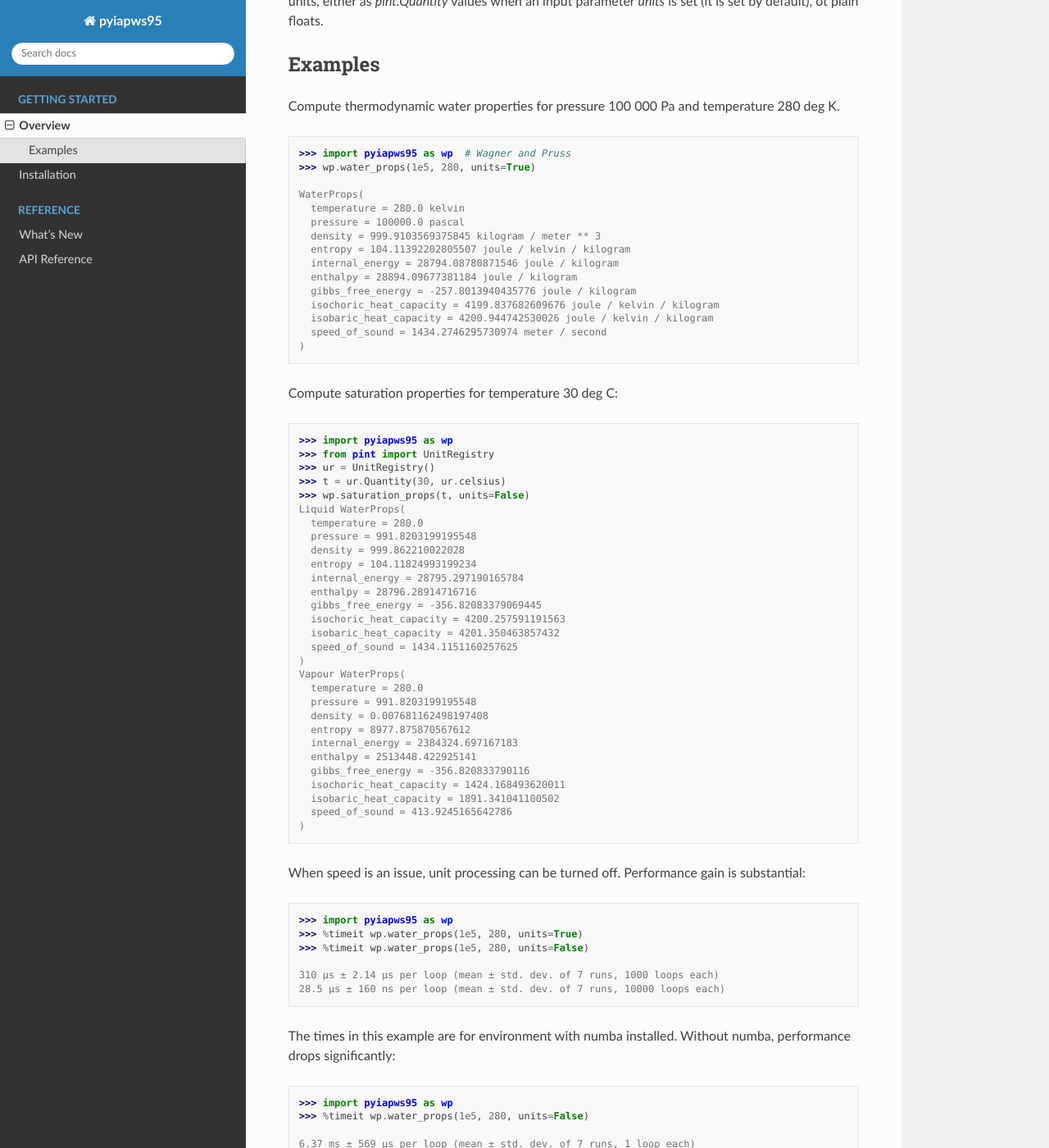
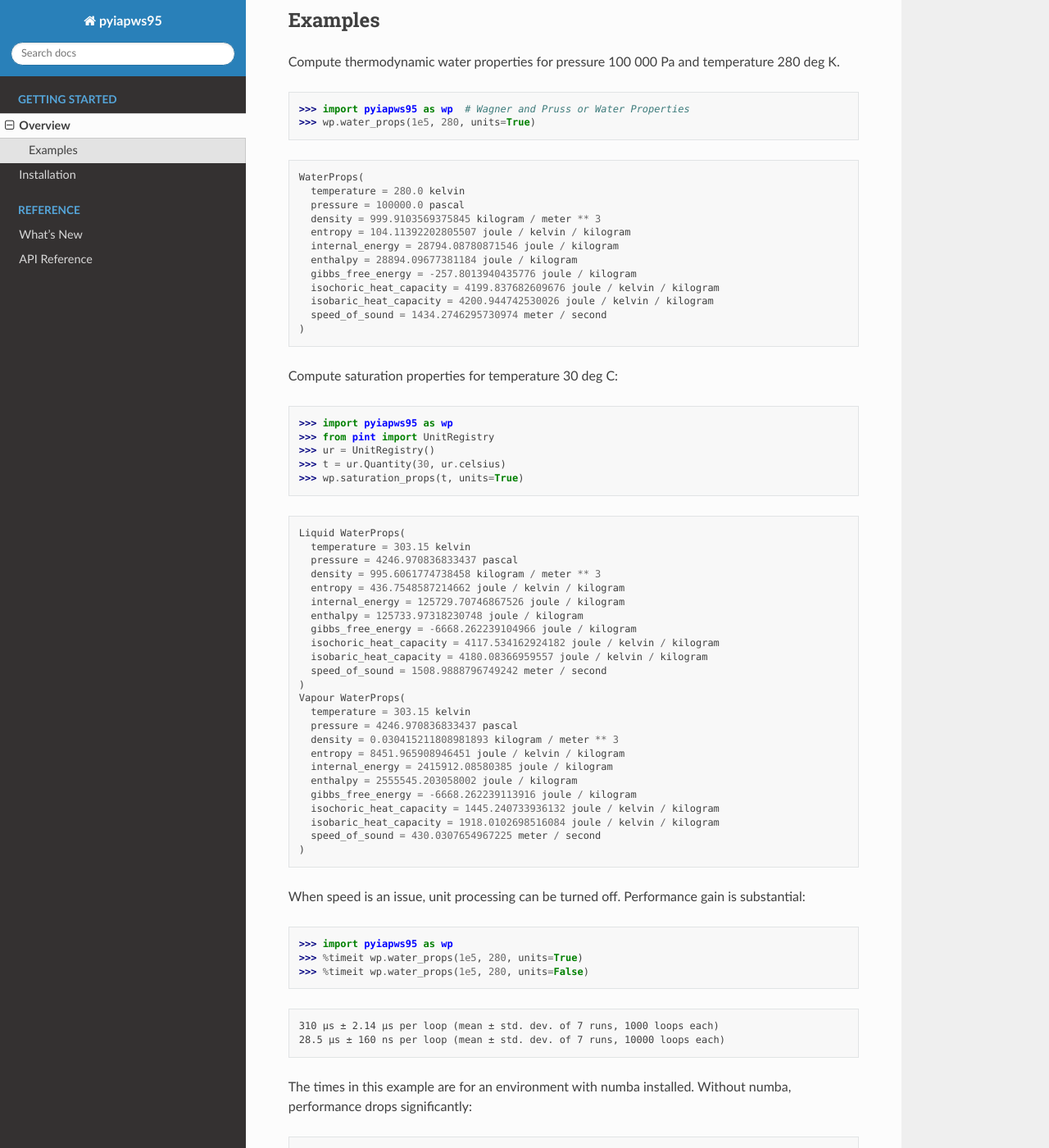
Before and after one commit to yt87/pyiapws95, a Sphinx documentation site: the page built from doc/overview.rst, in a window 1280 px wide and 1400 px high, scrolled down 508 px. Shown: the whole window at 82% size. Built offline with Sphinx 7.4.7 and the Read the Docs theme 2.0.0, drawn with Linux system fonts in a browser that asks for light colours; some of the changed text lies outside the part shown.

```diff
--- a/doc/overview.rst
+++ b/doc/overview.rst
@@ -29,74 +32,83 @@ Compute thermodynamic water properties for pressure 100 000 Pa and temperature
 
 .. code-block:: python
 
-  >>> import pyiapws95 as wp  # Wagner and Pruss
-  >>> wp.water_props(1e5, 280, units=True)
+   >>> import pyiapws95 as wp  # Wagner and Pruss or Water Properties
+   >>> wp.water_props(1e5, 280, units=True)
 
-  WaterProps(
-    temperature = 280.0 kelvin
-    pressure = 100000.0 pascal
-    density = 999.9103569375845 kilogram / meter ** 3
-    entropy = 104.11392202805507 joule / kelvin / kilogram
-    internal_energy = 28794.08780871546 joule / kilogram
-    enthalpy = 28894.09677381184 joule / kilogram
-    gibbs_free_energy = -257.8013940435776 joule / kilogram
-    isochoric_heat_capacity = 4199.837682609676 joule / kelvin / kilogram
-    isobaric_heat_capacity = 4200.944742530026 joule / kelvin / kilogram
-    speed_of_sound = 1434.2746295730974 meter / second
-  )
+.. parsed-literal::
+
+   WaterProps(
+     temperature = 280.0 kelvin
+     pressure = 100000.0 pascal
+     density = 999.9103569375845 kilogram / meter ** 3
+     entropy = 104.11392202805507 joule / kelvin / kilogram
+     internal_energy = 28794.08780871546 joule / kilogram
+     enthalpy = 28894.09677381184 joule / kilogram
+     gibbs_free_energy = -257.8013940435776 joule / kilogram
+     isochoric_heat_capacity = 4199.837682609676 joule / kelvin / kilogram
+     isobaric_heat_capacity = 4200.944742530026 joule / kelvin / kilogram
+     speed_of_sound = 1434.2746295730974 meter / second
+   )
 
 Compute saturation properties for temperature 30 deg C:
 
 .. code-block:: python
 
-  >>> import pyiapws95 as wp
-  >>> from pint import UnitRegistry
-  >>> ur = UnitRegistry()
-  >>> t = ur.Quantity(30, ur.celsius)
-  >>> wp.saturation_props(t, units=False)
-  Liquid WaterProps(
-    temperature = 280.0
-    pressure = 991.8203199195548
-    density = 999.862210022028
-    entropy = 104.11824993199234
-    internal_energy = 28795.297190165784
-    enthalpy = 28796.28914716716
-    gibbs_free_energy = -356.82083379069445
-    isochoric_heat_capacity = 4200.257591191563
-    isobaric_heat_capacity = 4201.350463857432
-    speed_of_sound = 1434.1151160257625
-  )
-  Vapour WaterProps(
-    temperature = 280.0
-    pressure = 991.8203199195548
-    density = 0.007681162498197408
-    entropy = 8977.875870567612
-    internal_energy = 2384324.697167183
-    enthalpy = 2513448.422925141
-    gibbs_free_energy = -356.820833790116
-    isochoric_heat_capacity = 1424.168493620011
-    isobaric_heat_capacity = 1891.341041100502
-    speed_of_sound = 413.9245165642786
-  )
+   >>> import pyiapws95 as wp
+   >>> from pint import UnitRegistry
+   >>> ur = UnitRegistry()
+   >>> t = ur.Quantity(30, ur.celsius)
+   >>> wp.saturation_props(t, units=True)
+
+.. parsed-literal::
+
+   Liquid WaterProps(
+     temperature = 303.15 kelvin
+     pressure = 4246.970836833437 pascal
+     density = 995.6061774738458 kilogram / meter ** 3
+     entropy = 436.7548587214662 joule / kelvin / kilogram
+     internal_energy = 125729.70746867526 joule / kilogram
+     enthalpy = 125733.97318230748 joule / kilogram
+     gibbs_free_energy = -6668.262239104966 joule / kilogram
+     isochoric_heat_capacity = 4117.534162924182 joule / kelvin / kilogram
+     isobaric_heat_capacity = 4180.08366959557 joule / kelvin / kilogram
+     speed_of_sound = 1508.9888796749242 meter / second
+   )
+   Vapour WaterProps(
+     temperature = 303.15 kelvin
+     pressure = 4246.970836833437 pascal
+     density = 0.030415211808981893 kilogram / meter ** 3
+     entropy = 8451.965908946451 joule / kelvin / kilogram
+     internal_energy = 2415912.08580385 joule / kilogram
+     enthalpy = 2555545.203058002 joule / kilogram
+     gibbs_free_energy = -6668.262239113916 joule / kilogram
+     isochoric_heat_capacity = 1445.240733936132 joule / kelvin / kilogram
+     isobaric_heat_capacity = 1918.0102698516084 joule / kelvin / kilogram
+     speed_of_sound = 430.0307654967225 meter / second
+   )
 
 When speed is an issue, unit processing can be turned off.
 Performance gain is substantial:
 
 .. code-block:: python
 
-  >>> import pyiapws95 as wp
-  >>> %timeit wp.water_props(1e5, 280, units=True)
-  >>> %timeit wp.water_props(1e5, 280, units=False)
+   >>> import pyiapws95 as wp
+   >>> %timeit wp.water_props(1e5, 280, units=True)
+   >>> %timeit wp.water_props(1e5, 280, units=False)
 
-  310 µs ± 2.14 µs per loop (mean ± std. dev. of 7 runs, 1000 loops each)
-  28.5 µs ± 160 ns per loop (mean ± std. dev. of 7 runs, 10000 loops each)
+.. parsed-literal::
 
-The times in this example are for environment with numba installed. Without numba,
+   310 µs ± 2.14 µs per loop (mean ± std. dev. of 7 runs, 1000 loops each)
+   28.5 µs ± 160 ns per loop (mean ± std. dev. of 7 runs, 10000 loops each)
+
+The times in this example are for an environment with numba installed. Without numba,
 performance drops significantly:
 
 .. code-block:: python
 
-  >>> import pyiapws95 as wp
-  >>> %timeit wp.water_props(1e5, 280, units=False)
+   >>> import pyiapws95 as wp
+   >>> %timeit wp.water_props(1e5, 280, units=False)
 
-  6.37 ms ± 569 µs per loop (mean ± std. dev. of 7 runs, 1 loop each)
+.. parsed-literal::
+
+   6.37 ms ± 569 µs per loop (mean ± std. dev. of 7 runs, 1 loop each)
--- a/doc/whats-new.rst
+++ b/doc/whats-new.rst
@@ -1,7 +1,7 @@
 What's New
 ==========
 
-v 0.1.0 (23 August 2021)
+v 0.1.0 (28 August 2021)
 ------------------------
 
 Initial release.
```
Also changed, not shown: other parts of doc/overview.rst (+17 -14 lines), doc/installation.rst (+9 -5 lines).
